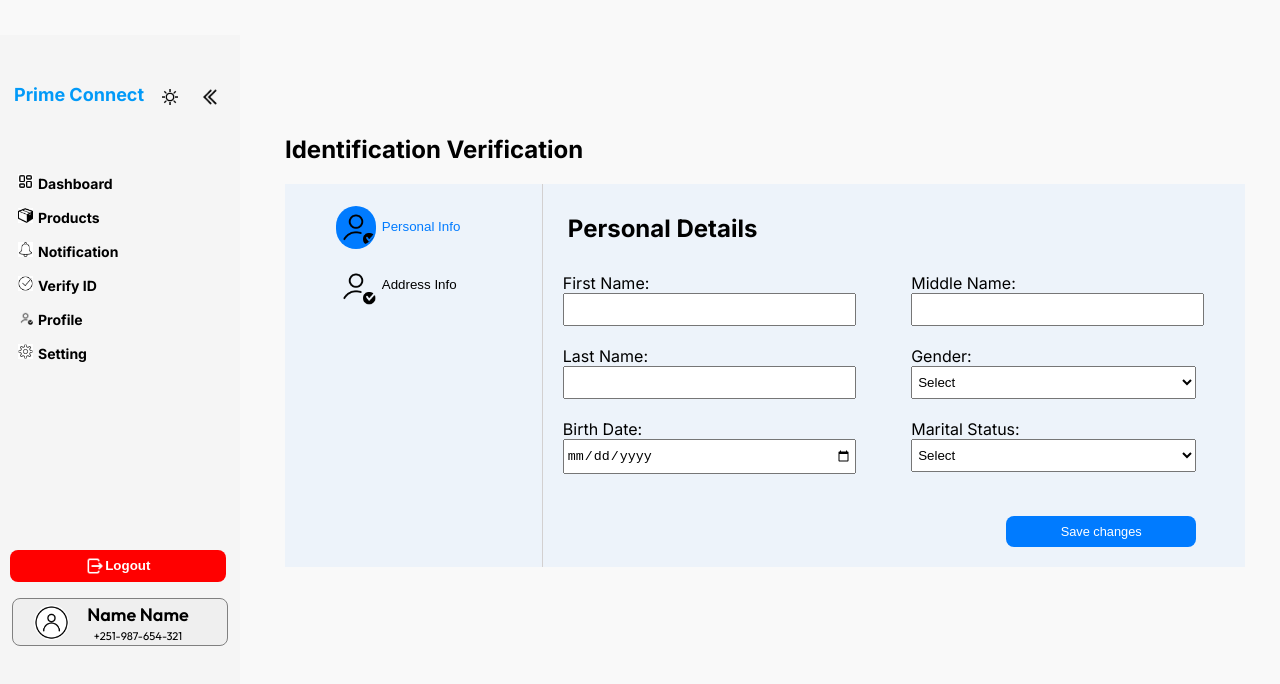
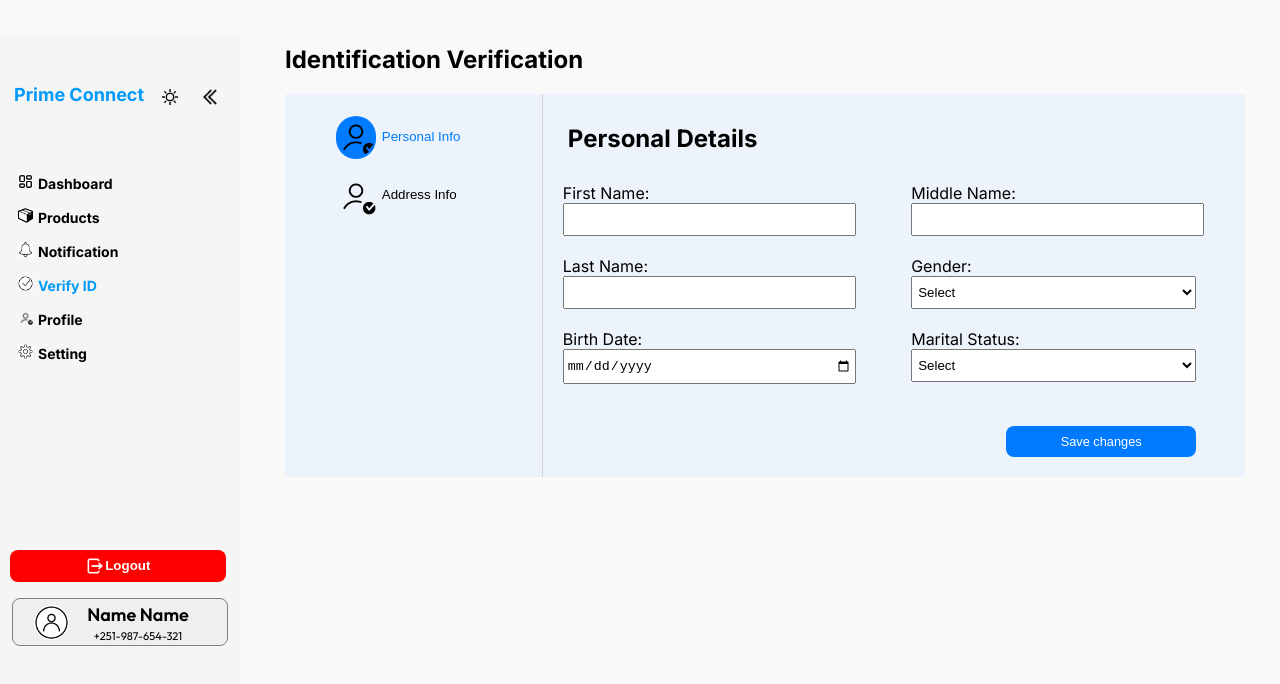
Before and after one commit to badkoala101/prime-connect, a React (Create React App) app: page /verifyid in a window 1280 px wide. Shown: the top 684 px of the page. Built offline with nearby package versions, Linux system fonts and the light colour scheme.

Commit message:
ui fixes on verifyid

```diff
--- a/src/components/Sidebar.js
+++ b/src/components/Sidebar.js
@@ -1,5 +1,4 @@
 import React from 'react';
-import { Link } from 'react-router-dom';
 import sun from '../assets/sun.png';
 import back from '../assets/back.png';
 import dashboard from '../assets/dashboard.jpg';
@@ -18,7 +17,7 @@ function Sidebar({ isVisible, toggleSidebar }) {
     { id: 1, label: 'Dashboard', link: '/dashboard', icon: dashboard },
     { id: 2, label: 'Products', link: '/Products', icon: product },
     { id: 3, label: 'Notification', link: '/notification', icon: notification },
-    { id: 4, label: 'Verify ID', link: '/verify-id', icon: verify },
+    { id: 4, label: 'Verify ID', link: '/verifyid', icon: verify },
     { id: 5, label: 'Profile', link: '/profile', icon: user },
     { id: 6, label: 'Setting', link: '/setting', icon: setting },
   ];
--- a/src/pages/verifyId/VerifyId.css
+++ b/src/pages/verifyId/VerifyId.css
@@ -7,7 +7,7 @@
   margin-left: 250px; /* Adjusted for sidebar width */
 }
 .verifyid h2{
-  margin-top: 100px;
+  margin-top: 10px;
 }
 .verifyid-content{
   display: flex;
--- a/src/pages/verifyId/VerifyId.js
+++ b/src/pages/verifyId/VerifyId.js
@@ -3,6 +3,7 @@ import AddressInfo from './AddressInfo';
 import PersonalInfo from './PersonalInfo';
 import usericon from '../../assets/user.png'
 import Sidebar from '../../components/Sidebar';
+import show from '../../assets/show.png'
 const VerifyId = () => {
     const [page, setPage] = useState(1);
     const [isSidebarVisible, setIsSidebarVisible] = useState(true);
@@ -17,6 +18,11 @@ const VerifyId = () => {
       <h2 className='verifyid-title'>Identification Verification</h2>
         <div className=" verifyid-content">
           <div className="tab-menu">
+          {!isSidebarVisible && (
+            <button className="sidebar-show-button" onClick={toggleSidebar}>
+              <img src={show} className='show' />
+            </button>
+          )}
 
               <div className="step">
                 <img className={page === 1 ?'current':'form-filled '} src={usericon} alt=''/>
```
